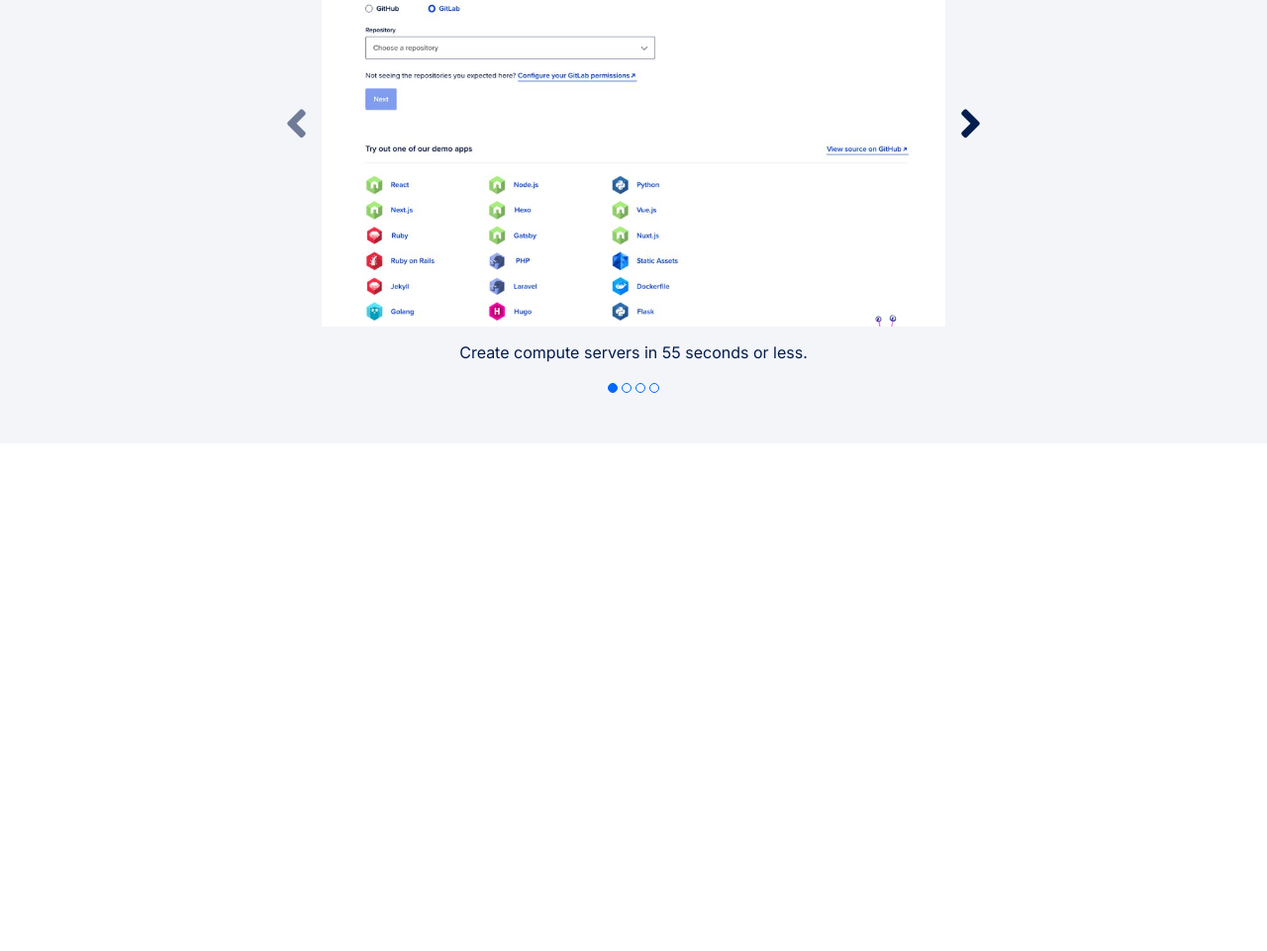
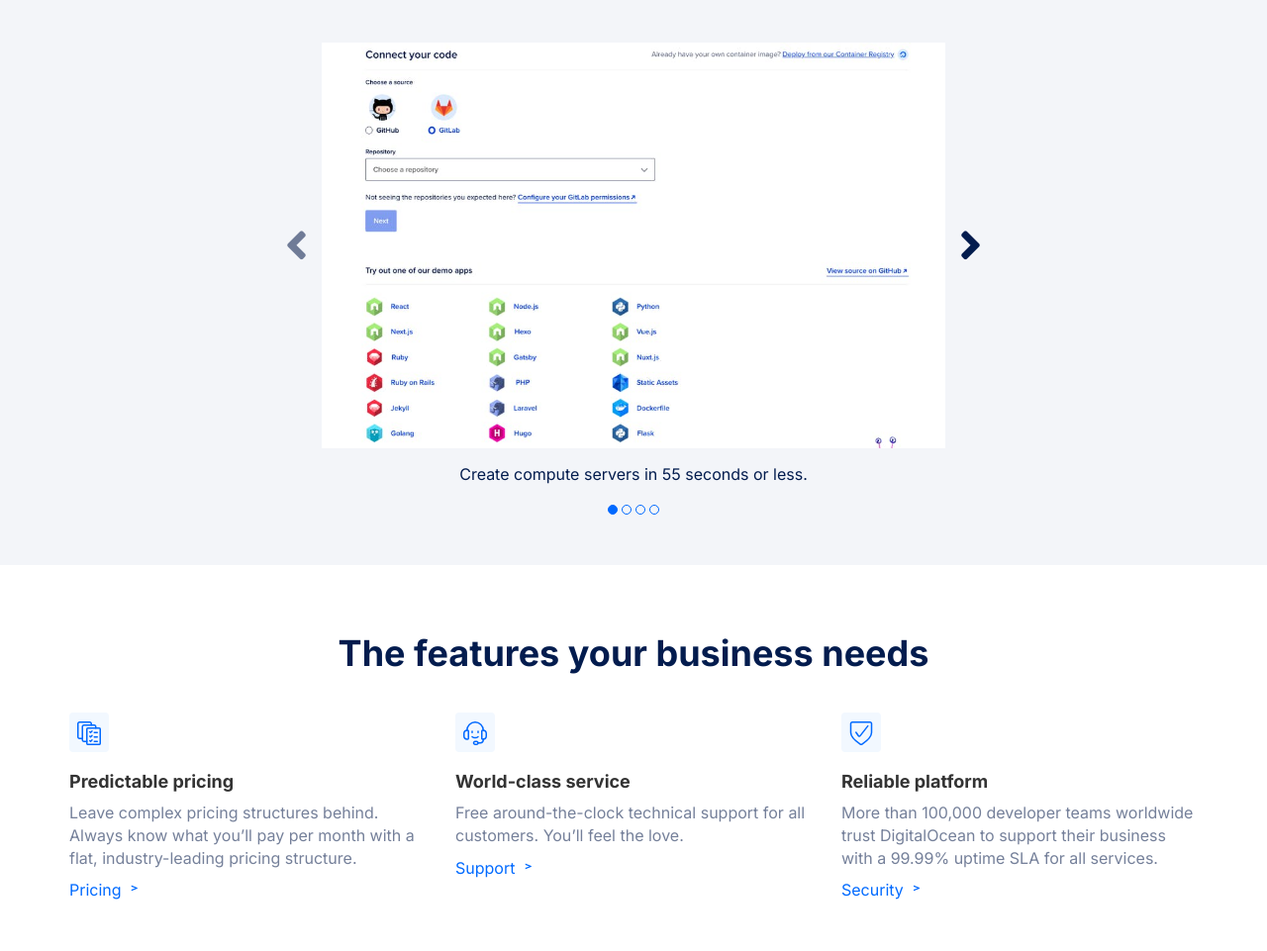
Before and after one commit to dora-budic/html-css-digitalocean, a plain HTML site: page index.html in a window 1280 px wide. Shown: the part 1873-2834 px from the top of the page at 99% size. Before the commit the page ends 2321 px from the top, so only its background shows below. Drawn offline with nearby package versions, Linux system fonts and the light colour scheme.

Commit message:
Features section

```diff
--- a/index.html
+++ b/index.html
@@ -192,6 +192,40 @@
           </div>
         </div>
       </section>
+
+      <section id="features" class="ptb-50">
+        <div class="container">
+          <div class="row">
+            <div class="col-xs-12 text-center">
+              <h2 class="color-db font-h2">The features your business needs</h2>
+            </div>
+            <div class="col-xs-12 col-sm-4">
+              <div class="card">
+                <img src="./img/checks.svg" alt="papers icon">
+                <h5>Predictable pricing</h5>
+                <p>Leave complex pricing structures behind. Always know what you’ll pay per month with a flat, industry-leading pricing structure.</p>
+                <a class="color-lb" href="#">Pricing</a>
+              </div>
+            </div>
+            <div class="col-xs-12 col-sm-4">
+              <div class="card">
+                <img src="./img/headphones.svg" alt="headphones icon">
+                <h5>World-class service</h5>
+                <p>Free around-the-clock technical support for all customers. You’ll feel the love.</p>
+                <a class="color-lb" href="#">Support</a>
+              </div>
+            </div>
+            <div class="col-xs-12 col-sm-4">
+              <div class="card">
+                <img src="./img/check.svg" alt="check icon">
+                <h5>Reliable platform</h5>
+                <p>More than 100,000 developer teams worldwide trust DigitalOcean to support their business with a 99.99% uptime SLA for all services.</p>
+                <a class="color-lb" href="#">Security</a>
+              </div>
+            </div>
+          </div>
+        </div>
+      </section>
     </main>
 
     <footer>
--- a/master.css
+++ b/master.css
@@ -237,13 +237,13 @@ body {
   border-left: 3px solid #0069ff;
 }
 
-#process .card h5 {
+.card h5 {
   font-size: 18px;
   font-weight: bold;
   margin-top: 20px;
 }
 
-#process .card p {
+.card p {
   font-size: 16px;
   color: #75809A;
 }
@@ -302,6 +302,24 @@ body {
 
 #design button:focus button.active {
   background-color: transparent;
+}
+
+#features .card {
+  margin-top: 30px;
+}
+
+#features .card a {
+  font-size: 16px;
+  text-decoration: none;
+}
+
+#features .card a:after {
+  content: ' \02C3';
+  margin-left: 5px;
+}
+
+#features .card a:hover {
+  color: #1633ff;
 }
 
 @media all and (min-width: 768px) and (max-width: 991px) {
```
